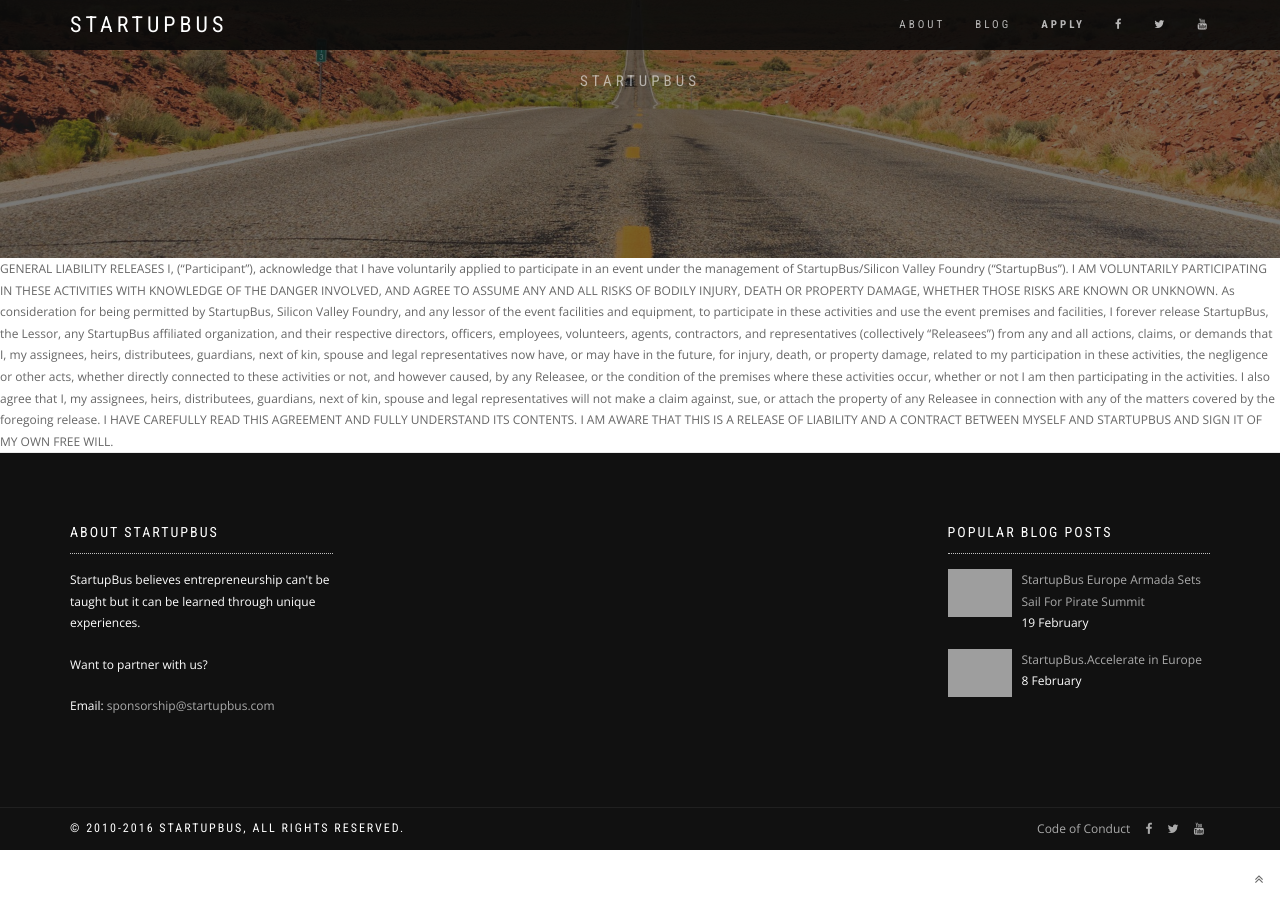
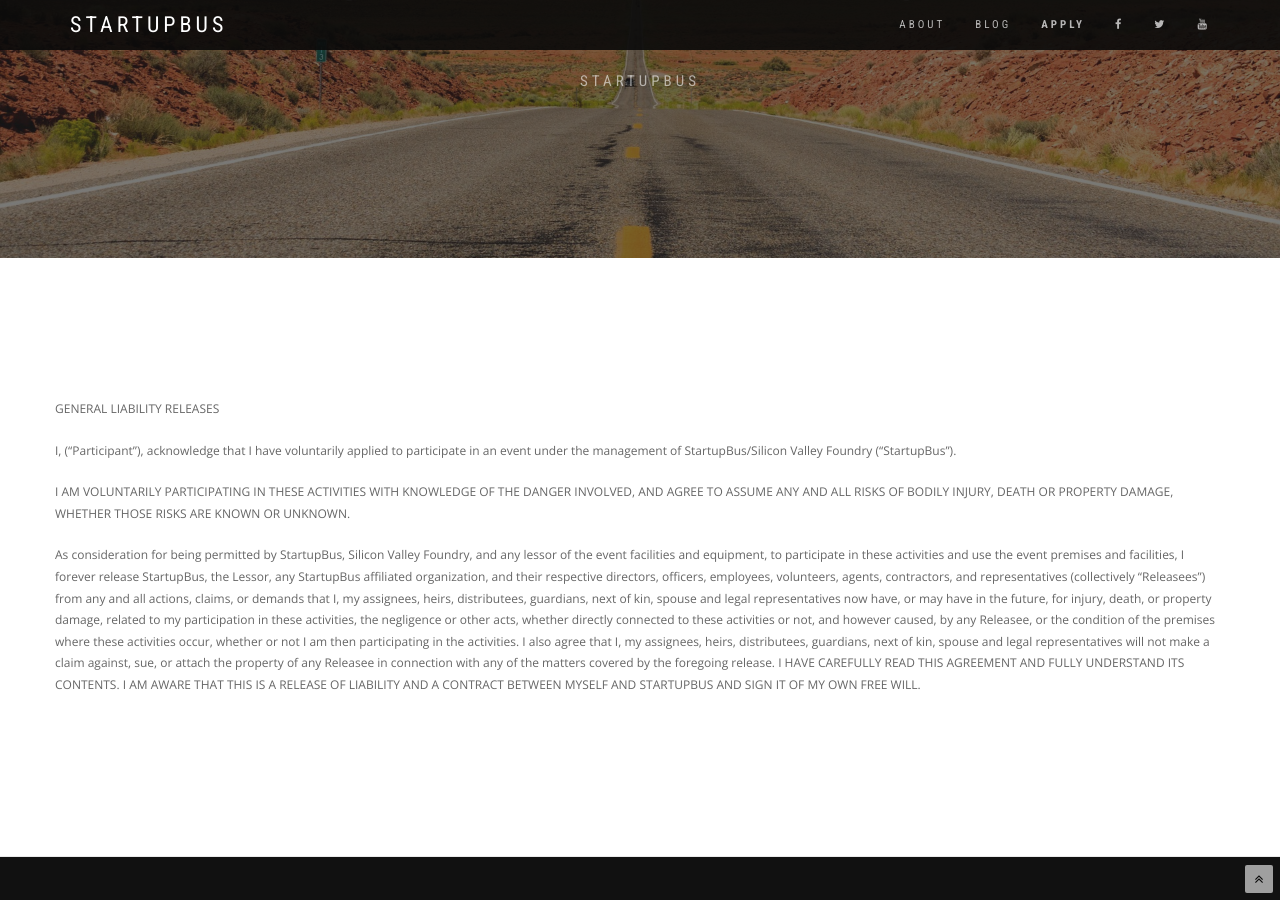
Before and after one commit to buspreneurs/StartupBus-Web, a Jekyll site: the page built from legal/general_release.md, in a window 1280 px wide and 900 px high, scrolled down 192 px. Built offline with Jekyll 4.4.1, drawn with Linux system fonts in a browser that asks for light colours; some web fonts are replaced; before the commit the page ends 1042 px from its top, so only the background shows below that; some of the changed lines change nothing that is shown; grey boxes are pictures that could not be loaded.

Commit message:
Adding styling to legal pages, need to set up markdown for the text

```diff
--- a/_layouts/legal.html
+++ b/_layouts/legal.html
@@ -3,11 +3,10 @@
 ---
 {% include heros/small_banner.html %}
 
-
-{% comment %}
-TODO:
-Definitely have to work on formatting the legal content. Wrap in some container, and then
-use markdown to make everything pretty? Ran outta time on the airplane.
-{% endcomment %}
-
-{{ content }}
+<section id="legal" class="module">
+<div class="container">
+  <div class="row">
+    {{ content }}
+  </div>
+</div>
+</section>
--- a/legal/general_release.html
+++ b/legal/general_release.md
@@ -8,10 +8,7 @@
 
 I AM VOLUNTARILY PARTICIPATING IN THESE ACTIVITIES WITH KNOWLEDGE OF THE DANGER INVOLVED, AND AGREE TO ASSUME ANY AND ALL RISKS OF BODILY INJURY, DEATH OR PROPERTY DAMAGE, WHETHER THOSE RISKS ARE KNOWN OR UNKNOWN.
 
-As consideration for being permitted by StartupBus, Silicon Valley Foundry, and any lessor of the event facilities and equipment, to participate in these activities and use the event premises and facilities, I forever release StartupBus, the Lessor, any StartupBus affiliated organization, and their respective directors, officers, employees, volunteers, agents, contractors, and representatives (collectively “Releasees”) from any and all actions, claims, or demands that I, my assignees, heirs, distributees, guardians, next of kin, spouse and legal representatives now have, or may have in the future, for injury, death, or property damage, related to
-
-my participation in these activities,
-the negligence or other acts, whether directly connected to these activities or not, and however caused, by any Releasee, or
+As consideration for being permitted by StartupBus, Silicon Valley Foundry, and any lessor of the event facilities and equipment, to participate in these activities and use the event premises and facilities, I forever release StartupBus, the Lessor, any StartupBus affiliated organization, and their respective directors, officers, employees, volunteers, agents, contractors, and representatives (collectively “Releasees”) from any and all actions, claims, or demands that I, my assignees, heirs, distributees, guardians, next of kin, spouse and legal representatives now have, or may have in the future, for injury, death, or property damage, related to my participation in these activities, the negligence or other acts, whether directly connected to these activities or not, and however caused, by any Releasee, or
 the condition of the premises where these activities occur, whether or not I am then participating in the activities.
 I also agree that I, my assignees, heirs, distributees, guardians, next of kin, spouse and legal representatives will not make a claim against, sue, or attach the property of any Releasee in connection with any of the matters covered by the foregoing release.
 I HAVE CAREFULLY READ THIS AGREEMENT AND FULLY UNDERSTAND ITS CONTENTS. I AM AWARE THAT THIS IS A RELEASE OF LIABILITY AND A CONTRACT BETWEEN MYSELF AND STARTUPBUS AND SIGN IT OF MY OWN FREE WILL.
```
Also changed, not shown: legal/code_of_conduct.md (renamed from legal/code_of_conduct.html), legal/media_release.md (renamed from legal/media_release.html).
